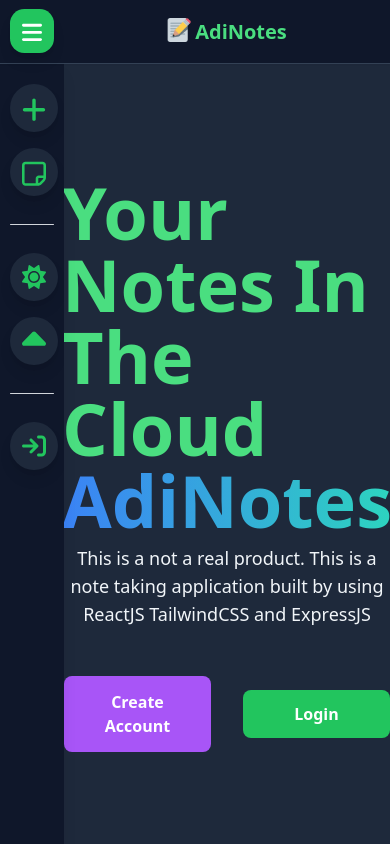
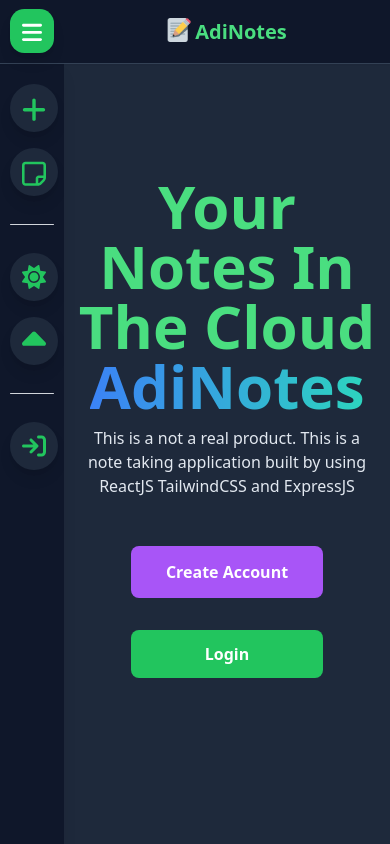
Before and after one commit to AdithyanA2005/AdiNotes-ReactJS_Frontend, a React (Create React App) app: page / in a window 390 px wide. Built offline with nearby package versions, Linux system fonts and the light colour scheme.

Commit message:
Landing Page design made responsive

```diff
--- a/src/Layout.js
+++ b/src/Layout.js
@@ -23,7 +23,7 @@ export default function Layout() {
           />
           <Navbar />
           <div className="pt-16 min-h-screen flex">
-            <main className="py-4 w-full" id="main-app">
+            <main className="py-4 px-2 w-full" id="main-app">
               <Outlet />
             </main>
           </div>
--- a/src/pages/Landing.js
+++ b/src/pages/Landing.js
@@ -11,18 +11,18 @@ export default function Landing() {
     <>
       {loginModalActive && <LoginForm />}
       {signUpModalActive && <SignUpForm />}
-      <div className="relative flex flex-col items-center mt-24 justify-center">
-        <h1 className="text-green-500 dark:text-green-400 text-7xl font-bold">
+      <div className="relative flex flex-col items-center px-1.5 mt-24 justify-center">
+        <h1 className="text-green-500 dark:text-green-400 text-6xl sm:text-7xl text-center font-bold">
           Your Notes In The Cloud{" "}
-          <span className="bg-clip-text block text-center text-transparent bg-gradient-to-r from-blue-500 to-teal-400">
+          <span className="bg-clip-text lg:block text-transparent bg-gradient-to-r from-blue-500 to-teal-400">
             AdiNotes
           </span>
         </h1>
-        <p className="dark:text-slate-100 text-slate-500 text-lg text-center max-w-3xl mt-2">
+        <p className="dark:text-slate-200 text-slate-600 text-md sm:text-lg text-center max-w-2xl mt-2.5">
           This is a not a real product. This is a note taking application built by using ReactJS
           TailwindCSS and ExpressJS
         </p>
-        <div className="max-w-3xl w-full mt-12 flex justify-center items-center gap-8">
+        <div className="max-w-3xl w-full mt-12 flex flex-wrap justify-center items-center gap-8">
           <button
             onClick={() => setSignUpModalActive(true)}
             className="text-white text-center text-md font-bold py-3.5 px-4 w-48 rounded-lg bg-purple-500 hover:bg-purple-600"
```
